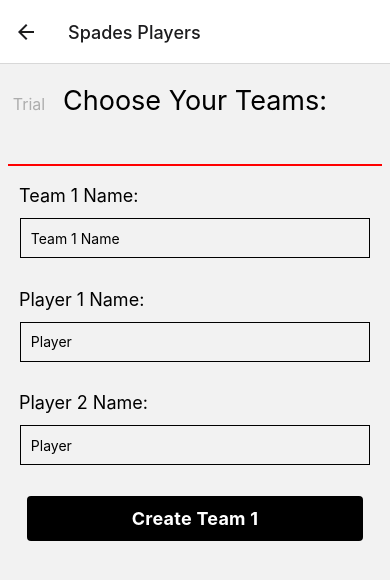
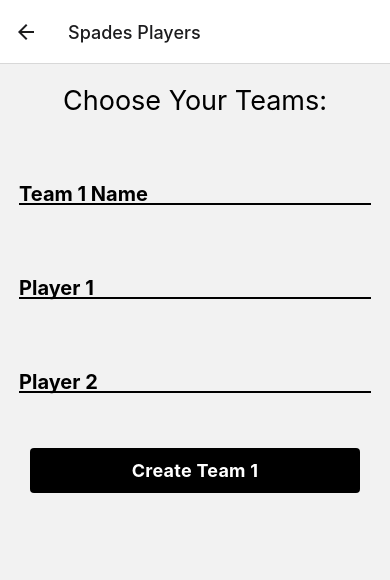
Before and after one commit to l-lavelle/Card-Scores, a React Native app in the folder Client/: screen / in a window 390 px wide. Both pictures are taken after a click on the element 195 px from the left and 491 px from the top of the page. Shown: the top 580 px of the page. Built offline with nearby package versions, Linux system fonts and the light colour scheme.

Commit message:
restyle create spades teams

```diff
--- a/Client/AppStyle.js
+++ b/Client/AppStyle.js
@@ -21,8 +21,8 @@ export const styles = StyleSheet.create({
     color: "white",
   },
   infoText: {
-    fontSize: getFontSize(17),
-    margin: "2%",
+    fontSize: getFontSize(18),
+    margin: "3%",
     marginTop: "3%",
   },
   gameContainer: {
--- a/Client/components/Spades/SpadesPlayers/SpadesPlayers.js
+++ b/Client/components/Spades/SpadesPlayers/SpadesPlayers.js
@@ -16,16 +16,55 @@ export function SpadesPlayers({ navigation }) {
     player4: "",
   });
   const [elementVisible, setElementVisible] = useState(true);
-  const [trail, setTrial] = useState(false);
+  // const [inputColor, setInputColor] = useState(true);
+  // const [labelLift, setLabelLift] = useState(true);
+  const [inputColor, setInputColor] = useState({
+    team: true,
+    playerTop: true,
+    playerBottom: true,
+  });
+  const [labelLift, setLabelLift] = useState({
+    team: true,
+    playerTop: true,
+    playerBottom: true,
+  });
 
   const storeAndChange = () => {
     console.log(teamData);
     setElementVisible(false);
+    setLabelLift({
+      team: true,
+      playerTop: true,
+      playerBottom: true,
+    });
   };
 
   const CreateTeams = () => {
     storeData(teamData);
     navigation.navigate("Spades");
+  };
+
+  // const styleInputs = () => {
+  //   setLabelLift(false);
+  //   setInputColor(!inputColor);
+  // };
+
+  const styleInputs = () => {
+    setLabelLift({ ...labelLift, ["team"]: false });
+    setInputColor({ ...inputColor, ["team"]: !inputColor.team });
+  };
+
+  const styleInputs1 = () => {
+    setLabelLift({ ...labelLift, ["playerTop"]: false });
+    setInputColor({ ...inputColor, ["playerTop"]: !inputColor.playerTop });
+  };
+
+  const styleInputs2 = () => {
+    setLabelLift({ ...labelLift, ["playerBottom"]: false });
+    setInputColor({
+      ...inputColor,
+      ["playerBottom"]: !inputColor.playerBottom,
+    });
   };
 
   const storeData = async (value) => {
@@ -48,19 +87,99 @@ export function SpadesPlayers({ navigation }) {
           <SafeAreaView>
             <View
               style={
-                trail === "true"
+                inputColor.team
                   ? PlayersStyles.txtField
                   : PlayersStyles.txtFieldType
               }
             >
-              <Pressable onPress={() => console.log("hi")}>
-                <TextInput style={PlayersStyles.txtFieldInput}></TextInput>
-              </Pressable>
+              <TextInput
+                onFocus={styleInputs}
+                onBlur={() =>
+                  setInputColor({ ...inputColor, ["team"]: !inputColor.team })
+                }
+                style={PlayersStyles.txtFieldInput}
+                onChangeText={(newValue) =>
+                  onChangeTeamData({ ...teamData, ["team1Name"]: newValue })
+                }
+                value={teamData.team1Name}
+              ></TextInput>
               <Text style={PlayersStyles.txtFieldSpan}></Text>
-              <Text style={PlayersStyles.txtFieldLabel}>Trial</Text>
+              <Text
+                style={
+                  labelLift.team
+                    ? PlayersStyles.txtFieldLabel
+                    : PlayersStyles.txtFieldLabelAbove
+                }
+              >
+                Team 1 Name
+              </Text>
+            </View>
+            <View
+              style={
+                inputColor.playerTop
+                  ? PlayersStyles.txtField
+                  : PlayersStyles.txtFieldType
+              }
+            >
+              <TextInput
+                onFocus={styleInputs1}
+                onBlur={() =>
+                  setInputColor({
+                    ...inputColor,
+                    ["playerTop"]: !inputColor.playerTop,
+                  })
+                }
+                style={PlayersStyles.txtFieldInput}
+                onChangeText={(newValue) =>
+                  onChangeTeamData({ ...teamData, ["player1"]: newValue })
+                }
+                value={teamData.player1}
+              ></TextInput>
+              <Text style={PlayersStyles.txtFieldSpan}></Text>
+              <Text
+                style={
+                  labelLift.playerTop
+                    ? PlayersStyles.txtFieldLabel
+                    : PlayersStyles.txtFieldLabelAbove
+                }
+              >
+                Player 1
+              </Text>
+            </View>
+            <View
+              style={
+                inputColor.playerBottom
+                  ? PlayersStyles.txtField
+                  : PlayersStyles.txtFieldType
+              }
+            >
+              <TextInput
+                onFocus={styleInputs2}
+                onBlur={() =>
+                  setInputColor({
+                    ...inputColor,
+                    ["playerBottom"]: !inputColor.playerBottom,
+                  })
+                }
+                style={PlayersStyles.txtFieldInput}
+                onChangeText={(newValue) =>
+                  onChangeTeamData({ ...teamData, ["player2"]: newValue })
+                }
+                value={teamData.player2}
+              ></TextInput>
+              <Text style={PlayersStyles.txtFieldSpan}></Text>
+              <Text
+                style={
+                  labelLift.playerBottom
+                    ? PlayersStyles.txtFieldLabel
+                    : PlayersStyles.txtFieldLabelAbove
+                }
+              >
+                Player 2
+              </Text>
             </View>
 
-            <Text style={PlayersStyles.teamInputText}>Team 1 Name:</Text>
+            {/* <Text style={PlayersStyles.teamInputText}>Team 1 Name:</Text>
             <TextInput
               style={PlayersStyles.input}
               onChangeText={(newValue) =>
@@ -93,7 +212,7 @@ export function SpadesPlayers({ navigation }) {
               value={teamData.player2}
               placeholder="Player"
               keyboardType="default"
-            />
+            /> */}
             <Pressable
               style={PlayersStyles.createTeamBtn}
               onPress={storeAndChange}
@@ -105,7 +224,100 @@ export function SpadesPlayers({ navigation }) {
       ) : (
         <View style={PlayersStyles.team1Container}>
           <SafeAreaView>
-            <Text style={PlayersStyles.teamInputText}>Team 2 Name:</Text>
+            <View
+              style={
+                inputColor.team
+                  ? PlayersStyles.txtField
+                  : PlayersStyles.txtFieldType
+              }
+            >
+              <TextInput
+                onFocus={styleInputs}
+                onBlur={() =>
+                  setInputColor({ ...inputColor, ["team"]: !inputColor.team })
+                }
+                style={PlayersStyles.txtFieldInput}
+                onChangeText={(newValue) =>
+                  onChangeTeamData({ ...teamData, ["team2Name"]: newValue })
+                }
+                value={teamData.team2Name}
+              ></TextInput>
+              <Text style={PlayersStyles.txtFieldSpan}></Text>
+              <Text
+                style={
+                  labelLift.team
+                    ? PlayersStyles.txtFieldLabel
+                    : PlayersStyles.txtFieldLabelAbove
+                }
+              >
+                Team 2 Name
+              </Text>
+            </View>
+            <View
+              style={
+                inputColor.playerTop
+                  ? PlayersStyles.txtField
+                  : PlayersStyles.txtFieldType
+              }
+            >
+              <TextInput
+                onFocus={styleInputs1}
+                onBlur={() =>
+                  setInputColor({
+                    ...inputColor,
+                    ["playerTop"]: !inputColor.playerTop,
+                  })
+                }
+                style={PlayersStyles.txtFieldInput}
+                onChangeText={(newValue) =>
+                  onChangeTeamData({ ...teamData, ["player3"]: newValue })
+                }
+                value={teamData.player3}
+              ></TextInput>
+              <Text style={PlayersStyles.txtFieldSpan}></Text>
+              <Text
+                style={
+                  labelLift.playerTop
+                    ? PlayersStyles.txtFieldLabel
+                    : PlayersStyles.txtFieldLabelAbove
+                }
+              >
+                Player 1
+              </Text>
+            </View>
+            <View
+              style={
+                inputColor.playerBottom
+                  ? PlayersStyles.txtField
+                  : PlayersStyles.txtFieldType
+              }
+            >
+              <TextInput
+                onFocus={styleInputs2}
+                onBlur={() =>
+                  setInputColor({
+                    ...inputColor,
+                    ["playerBottom"]: !inputColor.playerBottom,
+                  })
+                }
+                style={PlayersStyles.txtFieldInput}
+                onChangeText={(newValue) =>
+                  onChangeTeamData({ ...teamData, ["player4"]: newValue })
+                }
+                value={teamData.player4}
+              ></TextInput>
+              <Text style={PlayersStyles.txtFieldSpan}></Text>
+              <Text
+                style={
+                  labelLift.playerBottom
+                    ? PlayersStyles.txtFieldLabel
+                    : PlayersStyles.txtFieldLabelAbove
+                }
+              >
+                Player 2
+              </Text>
+            </View>
+            {/* <Text style={PlayersStyles.teamInputText}>Team 2 Name:</Text>
             <TextInput
               style={PlayersStyles.input}
               onChangeText={(newValue) =>
@@ -138,7 +350,7 @@ export function SpadesPlayers({ navigation }) {
               value={teamData.player4}
               placeholder="Player"
               keyboardType="default"
-            />
+            /> */}
             <Pressable
               style={PlayersStyles.createTeamBtn}
               onPress={CreateTeams}
--- a/Client/components/Spades/SpadesPlayers/SpadesPlayersStyles.js
+++ b/Client/components/Spades/SpadesPlayers/SpadesPlayersStyles.js
@@ -19,7 +19,8 @@ export const PlayersStyles = StyleSheet.create({
     padding: 10,
   },
   team1Container: {
-    margin: "2%",
+    margin: "3%",
+    marginTop: "8%",
   },
   teamInputText: {
     fontSize: getFontSize(18),
@@ -47,28 +48,46 @@ export const PlayersStyles = StyleSheet.create({
     position: "relative",
     borderBottomColor: "black",
     borderBottomWidth: 2,
+    marginHorizontal: "2%",
+    marginTop: "2%",
+    marginBottom: "10%",
   },
   txtFieldType: {
     position: "relative",
     borderBottomColor: "red",
     borderBottomWidth: 2,
+    marginHorizontal: "2%",
+    marginTop: "2%",
+    marginBottom: "10%",
   },
   txtFieldInput: {
     width: "100%",
     // padding: 0 5,
-    height: 40,
+    height: 20,
     fontSize: 16,
     border: "none",
     background: "none",
     outline: "none",
+    marginTop: "8%",
   },
   txtFieldLabel: {
     position: "absolute",
     top: "50%",
-    left: 5,
-    color: "#adadad",
-    transform: [{ translateY: -50 }],
-    fontSize: 16,
+    color: "black",
+    transform: [{ translateY: -15 }],
+    fontSize: getFontSize(20),
     pointerEvents: "none",
+    marginTop: "5%",
+    fontWeight: "bold",
+  },
+  txtFieldLabelAbove: {
+    position: "absolute",
+    top: "50%",
+    color: "black",
+    transform: [{ translateY: -55 }],
+    fontSize: getFontSize(20),
+    fontWeight: "bold",
+    pointerEvents: "none",
+    marginTop: "5%",
   },
 });
```
